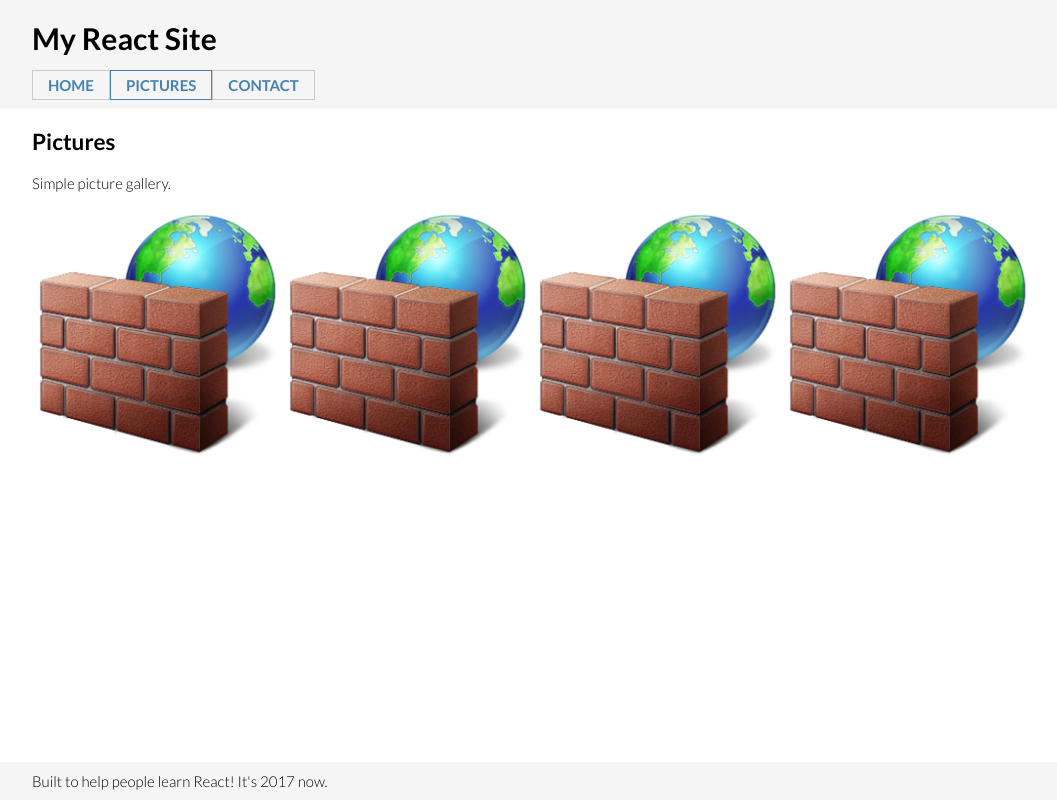
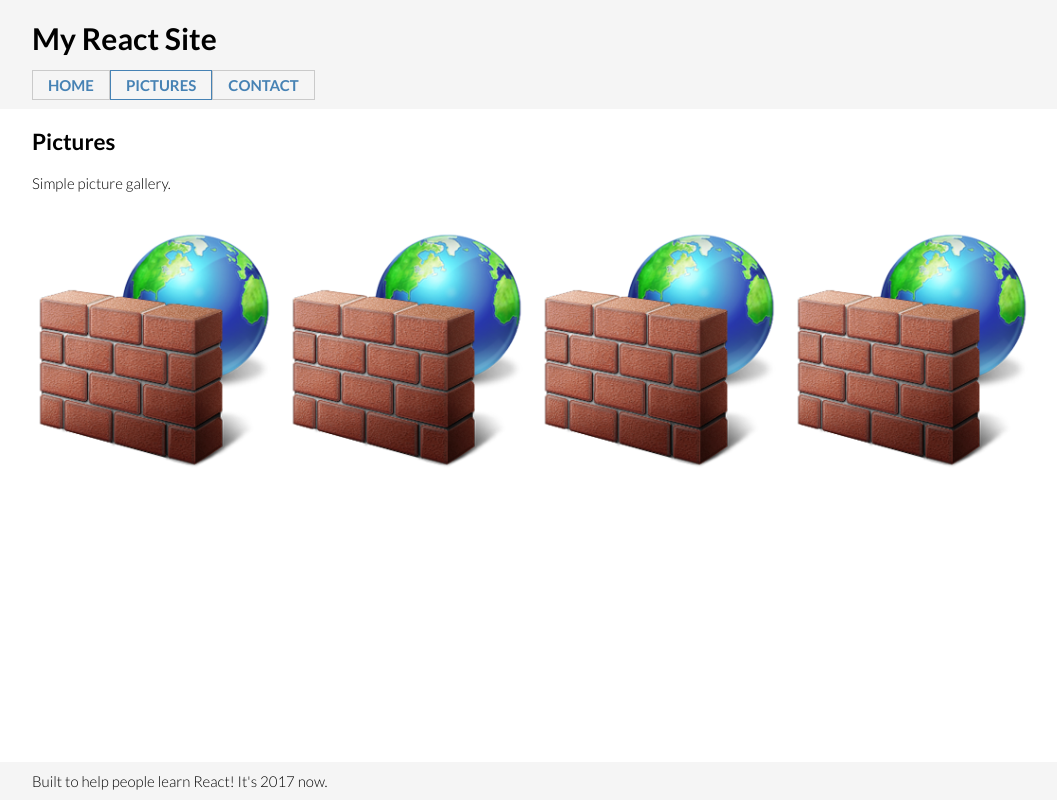
Before and after one commit to dev-geddy/create-your-react-app, a React (Create React App) app: page /pictures in a window 1280 px wide. Shown: the whole page, without its empty margins (108-1165 px from the left). Built offline with nearby package versions, Linux system fonts and the light colour scheme.

Commit message:
Add spacing between pictures.

```diff
--- a/src/pages/Pictures.css
+++ b/src/pages/Pictures.css
@@ -1,10 +1,13 @@
 .Pictures-gallery {
     display: flex;
     flex-wrap: wrap;
+    padding: 15px 0 25px;
+    margin: 0 -5px;
 }
 
 .Picture {
-    width: 100%;
+    border: 5px solid transparent;
+    box-sizing: border-box;
 }
 
 .Picture > img {
```
